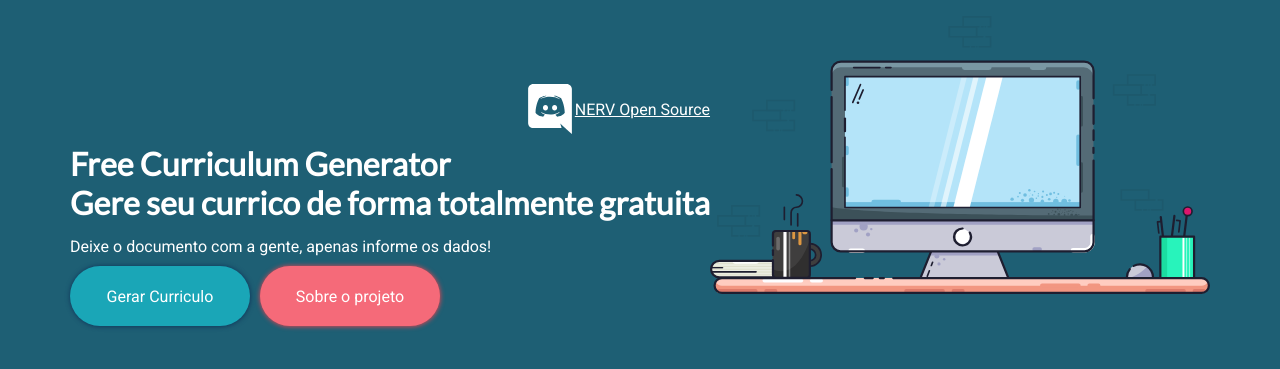
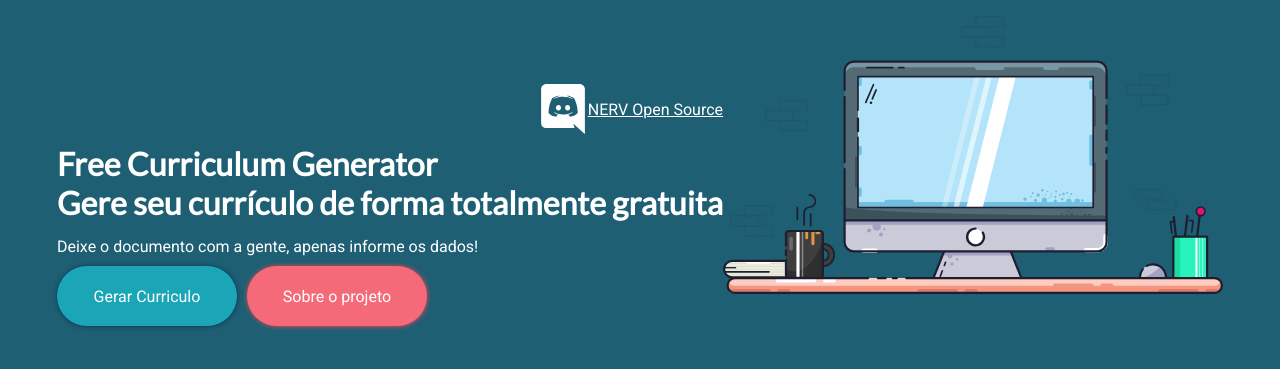
Before and after one commit to Fukubi/FreeCurriculumGenerator, a React (Create React App) app: page / in a window 1280 px wide. Shown: the part 245-614 px from the top of the page. Built offline with nearby package versions, Linux system fonts and the light colour scheme; the HTML template or start-up script is replaced by a standard one.

Commit message:
Landing modificada

```diff
--- a/src/pages/Landing.tsx
+++ b/src/pages/Landing.tsx
@@ -17,7 +17,7 @@ function Landing() {
                 </div>
                 <header>
                     <h1>Free Curriculum Generator</h1>
-                    <h1>Gere seu currico de forma totalmente gratuita</h1>
+                    <h1>Gere seu currículo de forma totalmente gratuita</h1>
                 </header>
 
                 <main>
```
